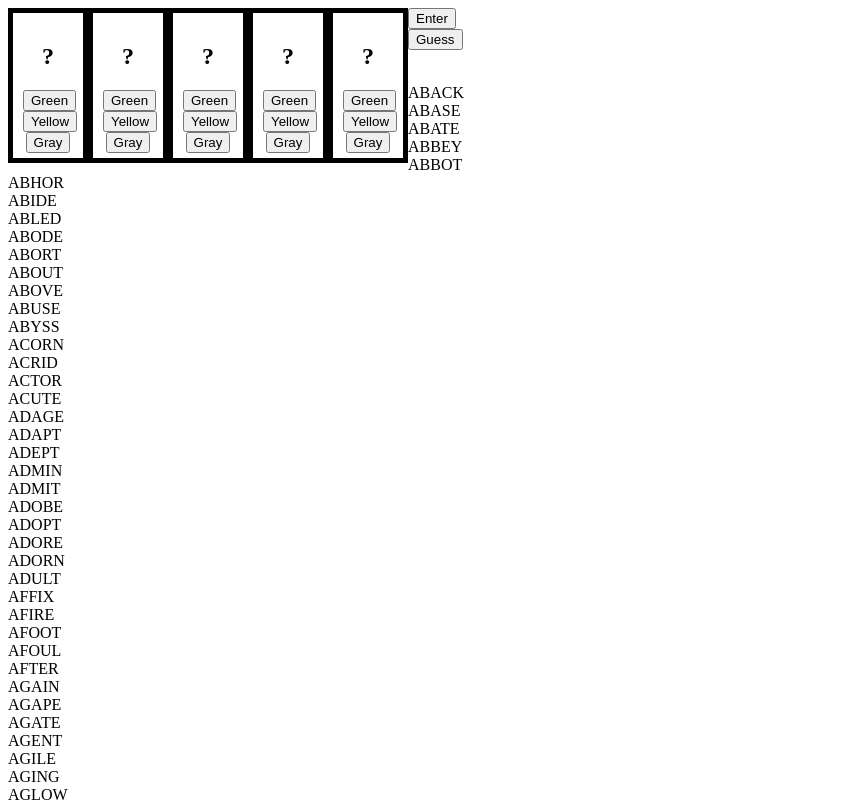
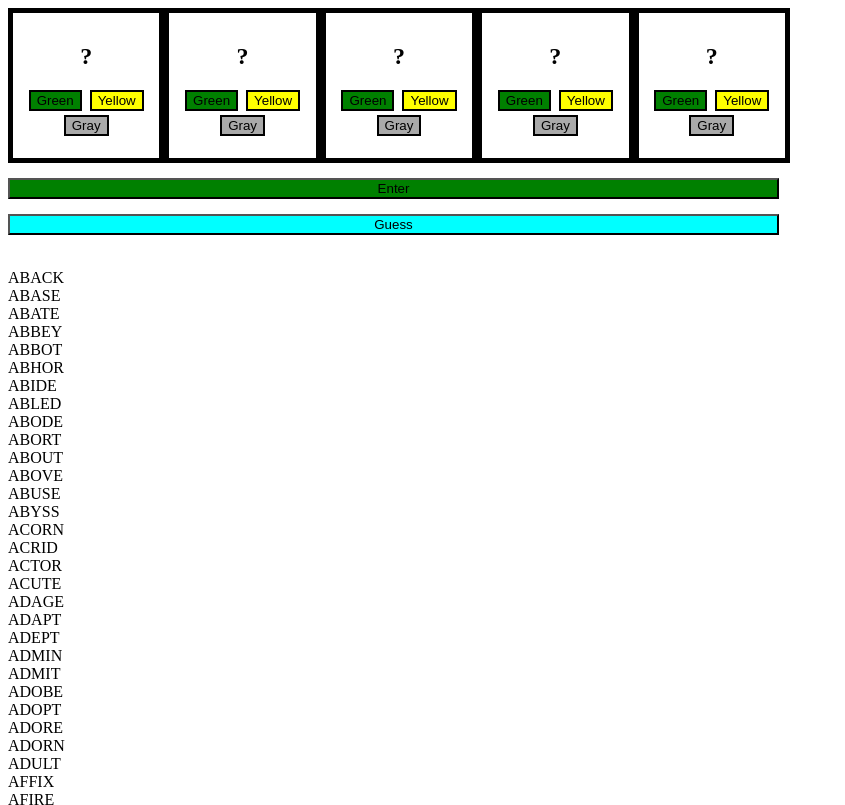
Before and after one commit to armaan3722/wordle-helper, a plain HTML site: page index.html in a window 1280 px wide. Shown: the top 805 px of the page, without its empty margins (0-845 px from the left). Drawn offline with Linux system fonts and the light colour scheme.

Commit message:
Added classes for html file to replace inline css

```diff
--- a/style.css
+++ b/style.css
@@ -1,9 +1,46 @@
-div.letterClass {
+.letterClass {
     padding: 10px;
     border: 5px solid black;
     height: 125px;
-    width: 50px;
+    width: 10%;
     float: left;
     text-align: center;
     position: relative;
-};
+}
+
+.green {
+    background-color: green;
+    border: 2px solid black;
+    margin-bottom: 2px;
+    margin-right: 2px;
+}
+
+.yellow {
+    background-color: yellow;
+    border: 2px solid black;
+    margin-bottom: 2px;
+    margin-left: 2px;
+}
+
+.gray {
+    background-color: darkgray;
+    border: 2px solid black;
+    margin-top: 2px;
+}
+
+.actions {
+    clear: both;
+    padding-top: 15px;
+}
+
+.enter {
+    text-align: center;
+    width: 61%;
+    background-color: green;
+}
+
+.guess {
+    text-align: center;
+    width: 61%;
+    background-color: aqua;
+}
```
